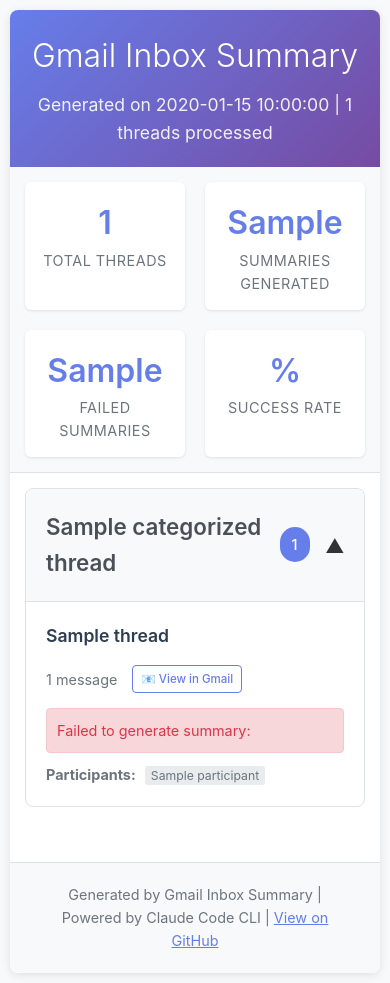
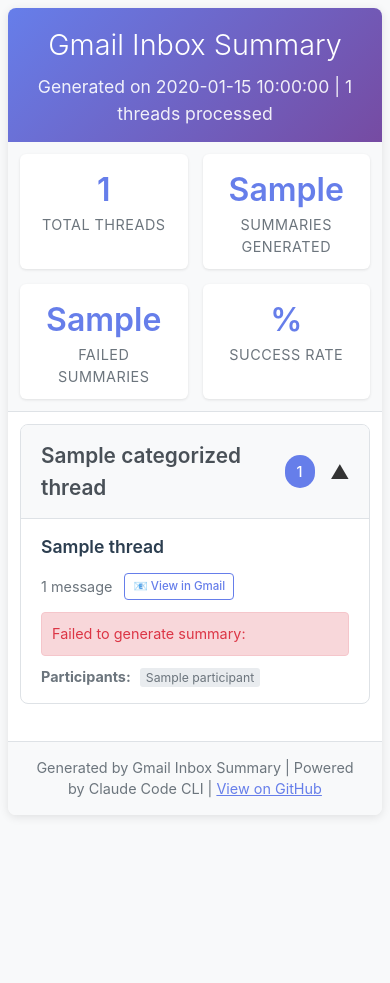
Before and after one commit to dhellmann/gmail-inbox-summary, a Python web app: template templates/summary.html in a window 390 px wide. After the commit the page ends 817 px from the top, so only its background shows below. Run offline with Jinja, Linux system fonts and the light colour scheme; the template is opened without the code that fills it: most values are stand-ins (such as "Sample title", 1, 10 or a date in 2020).

Commit message:
Make HTML template layout more compact
Layout improvements:
- Reduced overall body padding from 20px to 10px
- Decreased line height from 1.6 to 1.5 for better density
- Reduced header padding and font sizes for more compact header
- Minimized stats section padding and grid gaps
- Decreased category margins and header padding
- Reduced thread padding and spacing between elements
- Compressed thread summary and participants spacing
- Smaller footer padding for less white space

Responsive improvements:
- Updated mobile breakpoints with proportionally smaller padding
- Reduced header font size on mobile for better fit
- Consistent spacing reduction across all viewport sizes

Benefits:
- More content visible without scrolling
- Better information density while maintaining readability
- Cleaner, more professional appearance
- Improved mobile experience with optimized spacing

🤖 Generated with [Claude Code](https://claude.ai/code)

Co-Authored-By: Claude <noreply@anthropic.com>

```diff
--- a/templates/summary.html
+++ b/templates/summary.html
@@ -14,10 +14,10 @@
 
         body {
             font-family: -apple-system, BlinkMacSystemFont, 'Segoe UI', Roboto, Oxygen, Ubuntu, Cantarell, sans-serif;
-            line-height: 1.6;
+            line-height: 1.5;
             color: #333;
             background-color: #f8f9fa;
-            padding: 20px;
+            padding: 10px;
         }
 
         .container {
@@ -32,14 +32,14 @@
         .header {
             background: linear-gradient(135deg, #667eea 0%, #764ba2 100%);
             color: white;
-            padding: 30px;
+            padding: 20px;
             text-align: center;
         }
 
         .header h1 {
-            font-size: 2.5em;
+            font-size: 2.2em;
             font-weight: 300;
-            margin-bottom: 10px;
+            margin-bottom: 8px;
         }
 
         .header .meta {
@@ -50,15 +50,15 @@
         .stats {
             background: #f8f9fa;
             border-bottom: 1px solid #dee2e6;
-            padding: 20px 30px;
+            padding: 15px 20px;
             display: grid;
-            grid-template-columns: repeat(auto-fit, minmax(200px, 1fr));
-            gap: 20px;
+            grid-template-columns: repeat(auto-fit, minmax(180px, 1fr));
+            gap: 15px;
         }
 
         .stat-card {
             text-align: center;
-            padding: 15px;
+            padding: 12px;
             background: white;
             border-radius: 6px;
             box-shadow: 0 1px 3px rgba(0,0,0,0.1);
@@ -78,11 +78,11 @@
         }
 
         .content {
-            padding: 30px;
+            padding: 20px;
         }
 
         .category {
-            margin-bottom: 40px;
+            margin-bottom: 25px;
             border: 1px solid #dee2e6;
             border-radius: 8px;
             overflow: hidden;
@@ -90,7 +90,7 @@
 
         .category-header {
             background: #f8f9fa;
-            padding: 20px;
+            padding: 15px 20px;
             border-bottom: 1px solid #dee2e6;
             cursor: pointer;
             display: flex;
@@ -104,7 +104,7 @@
         }
 
         .category-title {
-            font-size: 1.4em;
+            font-size: 1.3em;
             font-weight: 600;
             color: #495057;
         }
@@ -130,7 +130,7 @@
 
         .thread {
             border-bottom: 1px solid #f1f3f4;
-            padding: 20px;
+            padding: 15px 20px;
             transition: background-color 0.2s;
         }
 
@@ -151,9 +151,9 @@
             display: flex;
             justify-content: space-between;
             align-items: flex-start;
-            margin-bottom: 15px;
+            margin-bottom: 12px;
             flex-wrap: wrap;
-            gap: 10px;
+            gap: 8px;
         }
 
         .thread-subject {
@@ -166,7 +166,7 @@
 
         .thread-meta {
             display: flex;
-            gap: 15px;
+            gap: 12px;
             font-size: 0.9em;
             color: #6c757d;
             align-items: center;
@@ -201,15 +201,15 @@
         .thread-summary {
             background: #f8f9fa;
             border-radius: 6px;
-            padding: 15px;
-            margin: 15px 0;
+            padding: 12px;
+            margin: 12px 0;
             border-left: 4px solid #667eea;
             font-style: italic;
-            line-height: 1.5;
+            line-height: 1.4;
         }
 
         .thread-participants {
-            margin-top: 10px;
+            margin-top: 8px;
             font-size: 0.9em;
             color: #6c757d;
         }
@@ -248,7 +248,7 @@
 
         .footer {
             background: #f8f9fa;
-            padding: 20px 30px;
+            padding: 15px 20px;
             border-top: 1px solid #dee2e6;
             text-align: center;
             font-size: 0.9em;
@@ -258,24 +258,24 @@
         /* Responsive design */
         @media (max-width: 768px) {
             body {
-                padding: 10px;
+                padding: 8px;
             }
 
             .header {
-                padding: 20px;
+                padding: 15px;
             }
 
             .header h1 {
-                font-size: 2em;
+                font-size: 1.8em;
             }
 
             .stats {
-                padding: 15px;
+                padding: 12px;
                 grid-template-columns: 1fr 1fr;
             }
 
             .content {
-                padding: 15px;
+                padding: 12px;
             }
 
             .thread-header {
```
